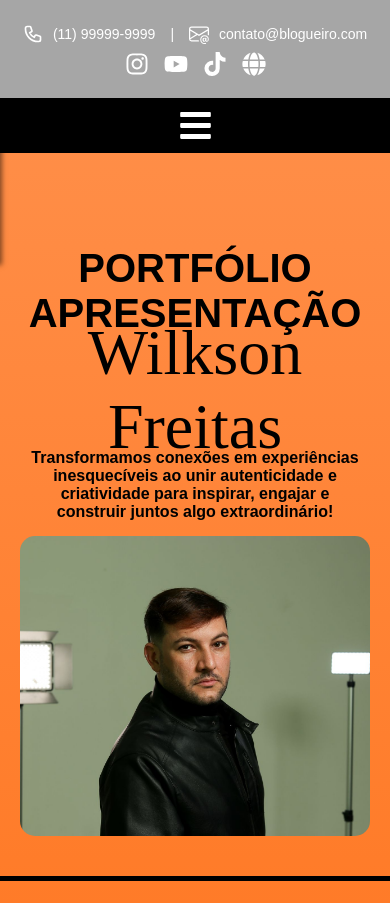
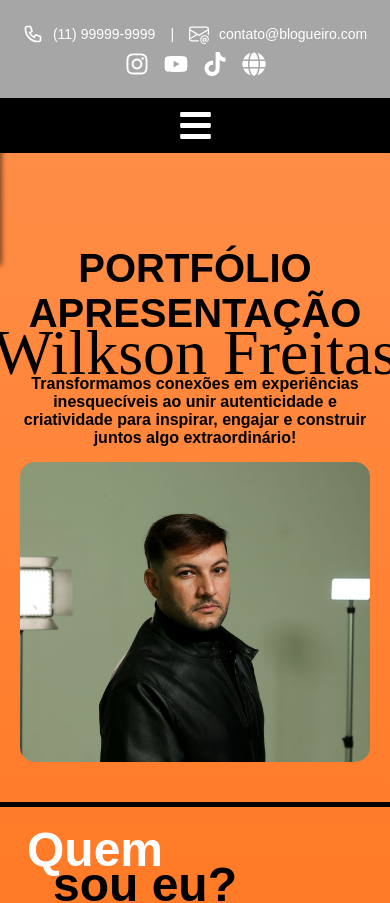
Before and after one commit to WendsonMagalhaes/wilhson-linktree, a React (Create React App) app: page / in a window 390 px wide. Shown: the top 903 px of the page. Built offline with nearby package versions, Linux system fonts and the light colour scheme; a web font is replaced by a local one.

Commit message:
Correção da responsividade para celulares

```diff
--- a/src/pages/Portifolio/Portfolio.css
+++ b/src/pages/Portifolio/Portfolio.css
@@ -467,6 +467,8 @@ body {
     .header-text h2 {
         font-size: 4rem;
         margin-top: 30px;
+        white-space: nowrap;
+        position: relative;
     }
 
     .header-text h4 {
```
